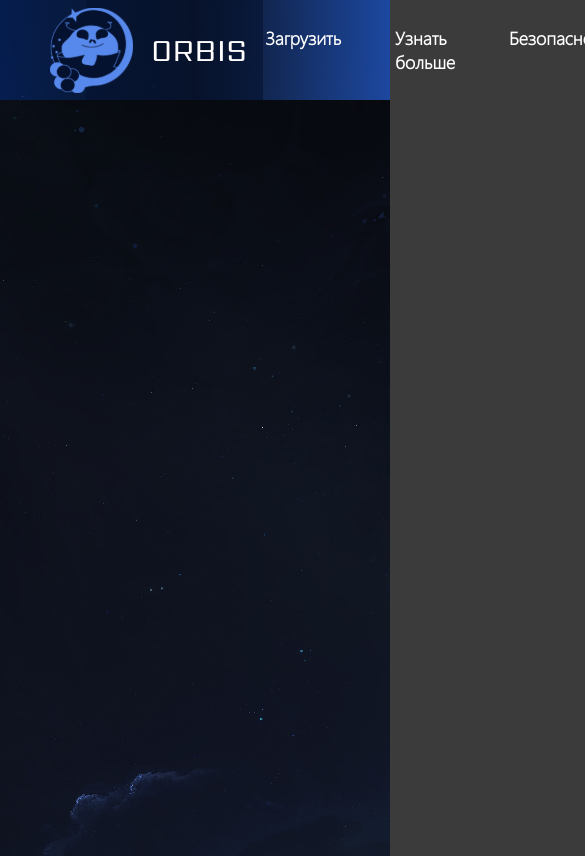
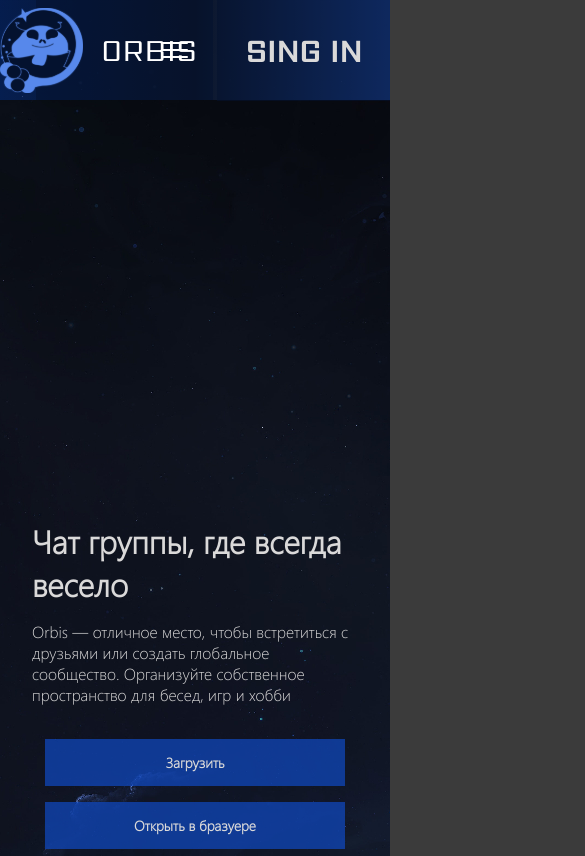
Before and after one commit to BrickITT1/Orbis-Project, a React (Vite) app in the folder frontend/: page / in a window 390 px wide. Shown: the top 856 px of the page, 585 px wide, since content can reach past the window. Built offline with nearby package versions, Linux system fonts and the light colour scheme.

Commit message:
header adaptive

```diff
--- a/frontend/src/components/Layouts/Header.tsx
+++ b/frontend/src/components/Layouts/Header.tsx
@@ -1,10 +1,23 @@
 
-import React from 'react';
+import React, { useEffect, useState } from 'react';
 import { useNavigate } from 'react-router-dom';
 
 export const Header = () => {
     const navigator = useNavigate();
+    const [burgerActive, setBurgerActive] = useState(true);
 
+    useEffect(() => {
+        const handleResize = () => {
+            setBurgerActive(window.innerWidth > 1199);
+            setBurgerActive(true)
+        };
+
+        window.addEventListener('resize', handleResize);
+
+        return () => {
+            window.removeEventListener('resize', handleResize);
+        };
+    }, []);
     return (
 
         <>
@@ -18,8 +31,10 @@ export const Header = () => {
                         ORBIS
                     </div>
                 </div>
+                <button className='burger' onClick={()=>(setBurgerActive(!burgerActive))}><img src="/img/burger.svg" alt="" /></button>
                 <nav>
-                    <ul className='flex-row'>
+
+                    <ul className={burgerActive ?'flex-row' : 'importantdisplay flex-col'}>
                         <li >
                             Загрузить
                         </li>
--- a/frontend/src/pages/HomePage.tsx
+++ b/frontend/src/pages/HomePage.tsx
@@ -5,8 +5,33 @@ import "../styles/components/LoginForm.scss"
 export const HomePage = () =>  {
     return (
         <>
-            <div className="login-main">
-            </div>
+                <div className="block-1">
+                    <div className="main-home">
+                        <div className="main-home__bg">
+                            <div className="flex-col main-home__desc">
+                                <h1 className='main-title'>Чат группы, где всегда весело</h1>
+                                <p className="main-description">
+                                    Orbis — отличное место, чтобы встретиться с друзьями или создать глобальное сообщество. Организуйте собственное пространство для бесед, игр и хобби
+                                </p>
+                            </div>
+                            <div className="main-home__img"></div>
+                        </div>
+                        <div className="flex-row main-home__buttons">
+                            <div className="main-home__button-container">
+                                <button>Загрузить</button>
+                            </div>
+                            <div className="main-home__button-container">
+                                <button>Открыть в бразуере</button>
+                            </div>
+                        </div>
+
+
+
+                    </div>
+                </div>
+                <div className="block-2">
+
+                </div>
         </>
     );
 }
--- a/frontend/src/styles/global.scss
+++ b/frontend/src/styles/global.scss
@@ -18,7 +18,7 @@ body {
     overflow-x: hidden;
 }
 
-body, input, ul, li, h1, h2, h3, h4  {
+body, input, ul, li, h1, h2, h3, h4, p  {
     margin: 0;
     padding: 0;
     list-style: none;
@@ -62,7 +62,55 @@ button:hover {
     @extend %flex-base;
 }
 
+.flex-col {
+    @extend %flex-col;
+}
+
 .hide {
     z-index: -10 !important;
     opacity: 0;
 }
+
+.block-2 {
+    min-height: 50vh;
+
+    background: rgba(38, 100, 223, 0.377)
+}
+
+.block-1 {
+    min-height: 100vh;
+
+}
+
+.main-home .main-home__bg {
+    @extend %grid-2;
+    grid-template-columns: 3fr 5fr;
+    padding: 1em;
+    min-height: 70vh;
+    @include respond-to(mobile) {
+        grid-template-columns: 1fr;
+        grid-template-rows: 5fr 3fr;
+    }
+}
+
+.main-home__img {
+    @include respond-to(mobile) {
+        grid-row: 1;
+    }
+}
+
+.main-home__button-container button{
+    width: 300px;
+    background-color:rgba(16, 71, 189, 0.733);
+    padding: 1em;
+}
+
+.main-home__desc, .main-home__buttons {
+    justify-content: center;
+    gap: 1em;
+    flex-wrap: wrap;
+}
+
+.main-home__img {
+    width: 6;
+}
--- a/frontend/src/styles/layout/layout.scss
+++ b/frontend/src/styles/layout/layout.scss
@@ -12,6 +12,38 @@ header {
     justify-content: space-between;
     color: #fff;
     animation: fadeIn 0.3s ease-in-out;
+    width: 100%;
+}
+
+header {
+    @include respond-to(tablet) {
+        padding: 0;
+    }
+    @include respond-to(desktop) {
+        padding: 0;
+    }
+    @include respond-to(mobile) {
+        padding: 0;
+    }
+}
+
+header ul.flex-row {
+    @include respond-to(tablet) {
+        flex-direction: column;
+        display: none;
+    }
+    @include respond-to(mobile) {
+        flex-direction: column;
+        display: none;
+
+    }
+}
+
+header ul.flex-col {
+    position: absolute;
+    top: 100px;
+    background-color: #2663df;
+    right: 178px;
 }
 
 header:not(.header-background) *{
@@ -81,3 +113,28 @@ header .header-button button {
     padding: 28px;
     font-family: Sarpanch;
 }
+
+main {
+    padding: 1em;
+}
+
+.importantdisplay {
+    display: block !important;
+}
+
+.burger {
+    display: none;
+    position: absolute;
+    width: 30px;
+    height: 30px;
+    top: 35px;
+    right: 200px;
+    padding: 0;
+    background-color: transparent;
+    @include respond-to(tablet) {
+        display: block;
+    }
+    @include respond-to(mobile) {
+        display: block;
+    }
+}
--- a/frontend/src/styles/variables.scss
+++ b/frontend/src/styles/variables.scss
@@ -14,6 +14,12 @@ $big: 2080;
     flex-direction: row;
 }
 
+%grid-2 {
+    display: grid;
+    grid-template-columns: 1fr 1fr;
+}
+
+
 %flex-col {
     display: flex;
     flex-direction: column;
@@ -25,10 +31,10 @@ $big: 2080;
     } @else if $breakpoint == tablet {
         @media (min-width: $tablet) and (max-width: ($desktop - 1)) { @content; }
     } @else if $breakpoint == desktop {
+        @media (min-width: $desktop) and (max-width: ($normal - 1)) { @content; }
+    } @else if $breakpoint == normal {
         @media (min-width: $desktop) { @content; }
-    } @else if $breakpoint == $normal {
-        @media (min-width: $desktop) { @content; }
-    } @else if $breakpoint == $big {
+    } @else if $breakpoint == big {
         @media (min-width: $desktop) { @content; }
     }
 }
```
Also changed, not shown: frontend/public/img/burger.svg (added).
